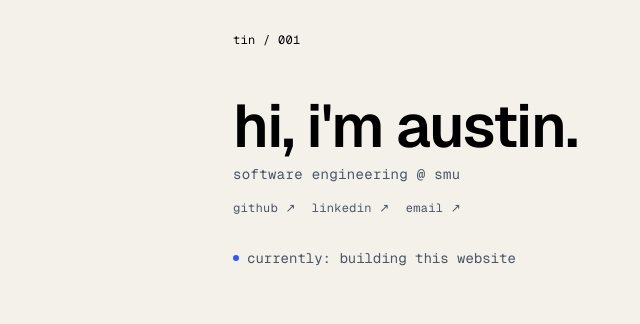
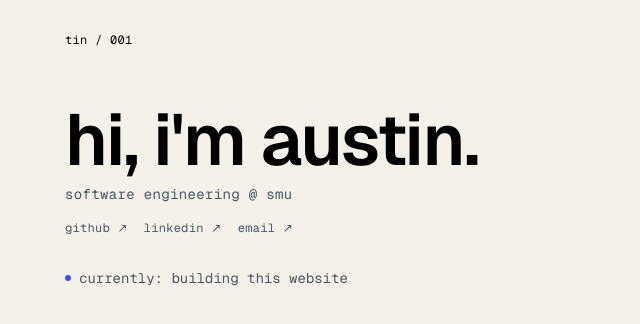
Before and after one commit to auscodes/portfolio, a Next.js app: page / in a window 1280 px wide. Shown: the top 324 px of the page, without its empty margins (47-687 px from the left). Built offline with nearby package versions, Linux system fonts and the light colour scheme.

Commit message:
refactored section structure and overall page layout

```diff
--- a/app/page.tsx
+++ b/app/page.tsx
@@ -3,15 +3,20 @@ export default function Home() {
     <div className="min-h-screen bg-[#f4f1ea]">
       <main
         id="home"
-        className="relative min-h-screen max-w-3xl mx-auto px-6 py-8 text-base"
+        className="mx-auto flex min-h-dvh max-w-6xl flex-col px-6 py-8 text-base sm:px-8 lg:px-12"
       >
-        <nav className="mb-12 flex justify-between font-mono text-xs tracking-wide">
+        <nav className="flex justify-between font-mono text-xs tracking-wide">
           <a href="#home" className="font-mono text-xs tracking-wide">
             tin / 001
           </a>
         </nav>
 
-        <h1 className="text-5xl font-semibold leading-none tracking-tight sm:text-6xl">
+        <div className="grid flex-1 content-start gap-12 pb-12 pt-14 md:grid-cols-[minmax(0,0.9fr)_minmax(18rem,1.1fr)] md:gap-16">
+          <section aria-labelledby="intro-heading" className="max-w-2xl">
+            <h1
+              id="intro-heading"
+              className="text-5xl font-semibold leading-none tracking-tight sm:text-7xl"
+            >
               hi, i&apos;m austin.
             </h1>
 
@@ -52,6 +57,13 @@ export default function Home() {
               />
               currently: building this website
             </p>
+          </section>
+
+          <div
+            className="hidden min-h-80 md:block"
+            aria-hidden="true"
+          />
+        </div>
       </main>
     </div>
   );
```
Lines whose indentation alone changed are shown as unchanged.
